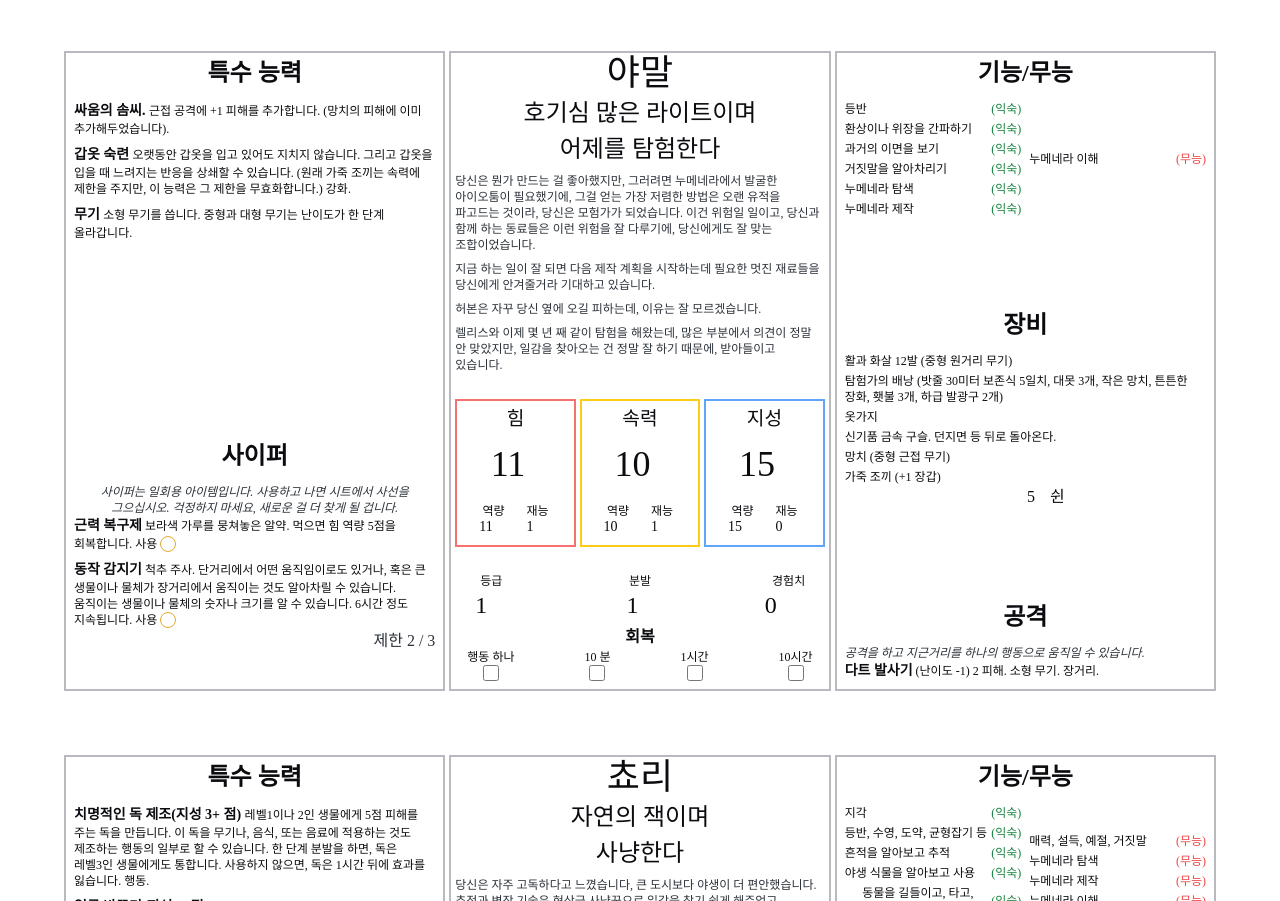
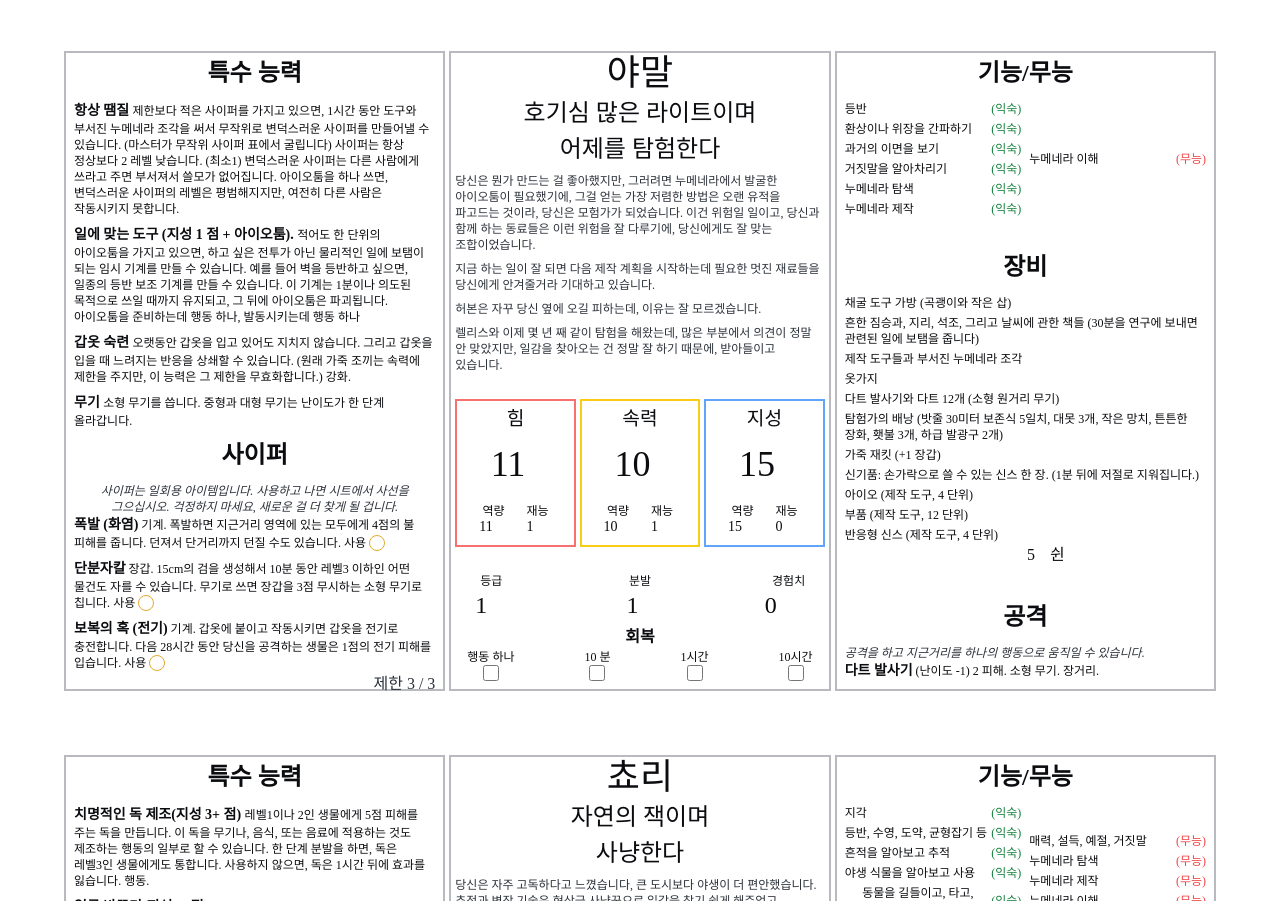
Before and after one commit to twinstae/trpg-stelo, an Astro site: page /ko/numenera/pregenerated-characters in a window 1280 px wide. Shown: the part 2861-3762 px from the top of the page. Built offline with nearby package versions, Linux system fonts and the light colour scheme; Astro itself is replaced by a stand-in of ours.

Commit message:
fix: 야말 번역

```diff
--- a/src/pages/ko/numenera/pregenerated-characters.astro
+++ b/src/pages/ko/numenera/pregenerated-characters.astro
@@ -823,10 +823,21 @@ const WRIGHT = {
   ],
   specialAbilities: [
     {
-      title: '싸움의 솜씨.',
-      description: '근접 공격에 +1 피해를 추가합니다. (망치의 피해에 이미 추가해두었습니다).'
+      title: '항상 땜질',
+      description:
+        `제한보다 적은 사이퍼를 가지고 있으면, 1시간 동안
+        도구와 부서진 누메네라 조각을 써서 무작위로 변덕스러운 사이퍼를 만들어낼 수 있습니다.
+        (마스터가 무작위 사이퍼 표에서 굴립니다) 사이퍼는 항상 정상보다 2 레벨 낮습니다. (최소1)
+        변덕스러운 사이퍼는 다른 사람에게 쓰라고 주면 부서져서 쓸모가 없어집니다. 아이오툼을 하나 쓰면, 변덕스러운 사이퍼의 레벨은 평범해지지만,
+        여전히 다른 사람은 작동시키지 못합니다.`,
     },
-
+    {
+      title: '일에 맞는 도구 (지성 1 점 + 아이오툼).',
+      description:
+        `적어도 한 단위의 아이오툼을 가지고 있으면, 하고 싶은 전투가 아닌 물리적인 일에 보탬이 되는 임시 기계를 만들 수 있습니다.
+        예를 들어 벽을 등반하고 싶으면, 일종의 등반 보조 기계를 만들 수 있습니다.
+        이 기계는 1분이나 의도된 목적으로 쓰일 때까지 유지되고, 그 뒤에 아이오툼은 파괴됩니다. 아이오툼을 준비하는데 행동 하나, 발동시키는데 행동 하나`,
+    },
     {
       title: '갑옷 숙련',
       description:
@@ -839,47 +850,92 @@ const WRIGHT = {
     },
   ],
   cypherLimit: 3,
-  cyphers: [
-    {
-      title: '근력 복구제',
-      level: 5,
+  cyphers: [    {
+      title: '폭발 (화염)',
+      level: 4,
       description:
-        '보라색 가루를 뭉쳐놓은 알약. 먹으면 힘 역량 5점을 회복합니다.',
+        '기계. 폭발하면 지근거리 영역에 있는 모두에게 4점의 불 피해를 줍니다. 던져서 단거리까지 던질 수도 있습니다.',
       used: false,
     },
     {
-      title: '동작 감지기',
-      level: 6,
+      title: '단분자칼',
+      level: 4,
       description:
-        '척추 주사. 단거리에서 어떤 움직임이로도 있거나, 혹은 큰 생물이나 물체가 장거리에서 움직이는 것도 알아차릴 수 있습니다. 움직이는 생물이나 물체의 숫자나 크기를 알 수 있습니다. 6시간 정도 지속됩니다.',
+        '장갑. 15cm의 검을 생성해서 10분 동안 레벨3 이하인 어떤 물건도 자를 수 있습니다. 무기로 쓰면 장갑을 3점 무시하는 소형 무기로 칩니다.',
+      used: false,
+    },
+    {
+      title: '보복의 혹 (전기)',
+      level: 3,
+      description:
+        '기계. 갑옷에 붙이고 작동시키면 갑옷을 전기로 충전합니다. 다음 28시간 동안 당신을 공격하는 생물은 1점의 전기 피해를 입습니다.',
       used: false,
     },
   ],
   equipments: [
     {
-      title: '활과 화살 12발',
-      description: '(중형 원거리 무기)',
+      title: '채굴 도구 가방',
+      description: '(곡괭이와 작은 삽)',
+    },
+    {
+      title: '흔한 짐승과, 지리, 석조, 그리고 날씨에 관한 책들 (30분을 연구에 보내면 관련된 일에 보탬을 줍니다)',
+      description: '',
+    },
+    {
+      title: '제작 도구들과 부서진 누메네라 조각',
+      description: '',
+    },
+    {
+      title: '옷가지',
+      description: '',
+    },
+    {
+      title: '다트 발사기와 다트 12개',
+      description: '(소형 원거리 무기)',
     },
     {
       title: '탐험가의 배낭',
       description: '(밧줄 30미터 보존식 5일치, 대못 3개, 작은 망치, 튼튼한 장화, 횃불 3개, 하급 발광구 2개)',
     },
     {
-      title: '옷가지',
+      title: '가죽 재킷',
+      description: '(+1 장갑)',
+    },
+    {
+      title: '신기품: 손가락으로 쓸 수 있는 신스 한 장. (1분 뒤에 저절로 지워집니다.)',
       description: '',
     },
     {
-      title: '신기품 금속 구슬. 던지면 등 뒤로 돌아온다.',
-      description: '',
+      title: '아이오',
+      description: '(제작 도구, 4 단위)',
     },
     {
-      title: '망치',
-      description: '(중형 근접 무기)',
+      title: '부품',
+      description: '(제작 도구, 12 단위)',
     },
     {
-      title: '가죽 조끼',
-      description: '(+1 장갑)',
+      title: '반응형 신스',
+      description: '(제작 도구, 4 단위)',
     },
+// Detonation (fire) plan (level 4): Io (4 units);
+// responsive synth (5 units); apt clay (2 units);
+// quantium (2 units), parts (8 units)
+// Monoblade plan (level 4): Io (3 units); responsive
+// synth (4 units); apt clay (1 unit); quantium (2 units),
+// parts (8 units)
+// Crafting either kind of cypher requires 4 successful
+// crafting numenera tasks (the first is difficulty 1, then
+// 2, then 3, and finally 4). Each task takes two to three
+// hours. If you fail, you lose that time spent and have to
+// use Effort when you try again. When you succeed at the
+// difficulty 4 task, you’re done and have a new cypher of
+// that kind.
+// If you don’t have the crafting materials you need,
+// you or other PCs can salvage them from numenera
+// devices you find in the world, such as cyphers you
+// don’t want to keep, automatons
+// you’ve defeated, and machines
+// in prior-world ruins
   ],
   shins: 5,
   artifacts: [],
```
